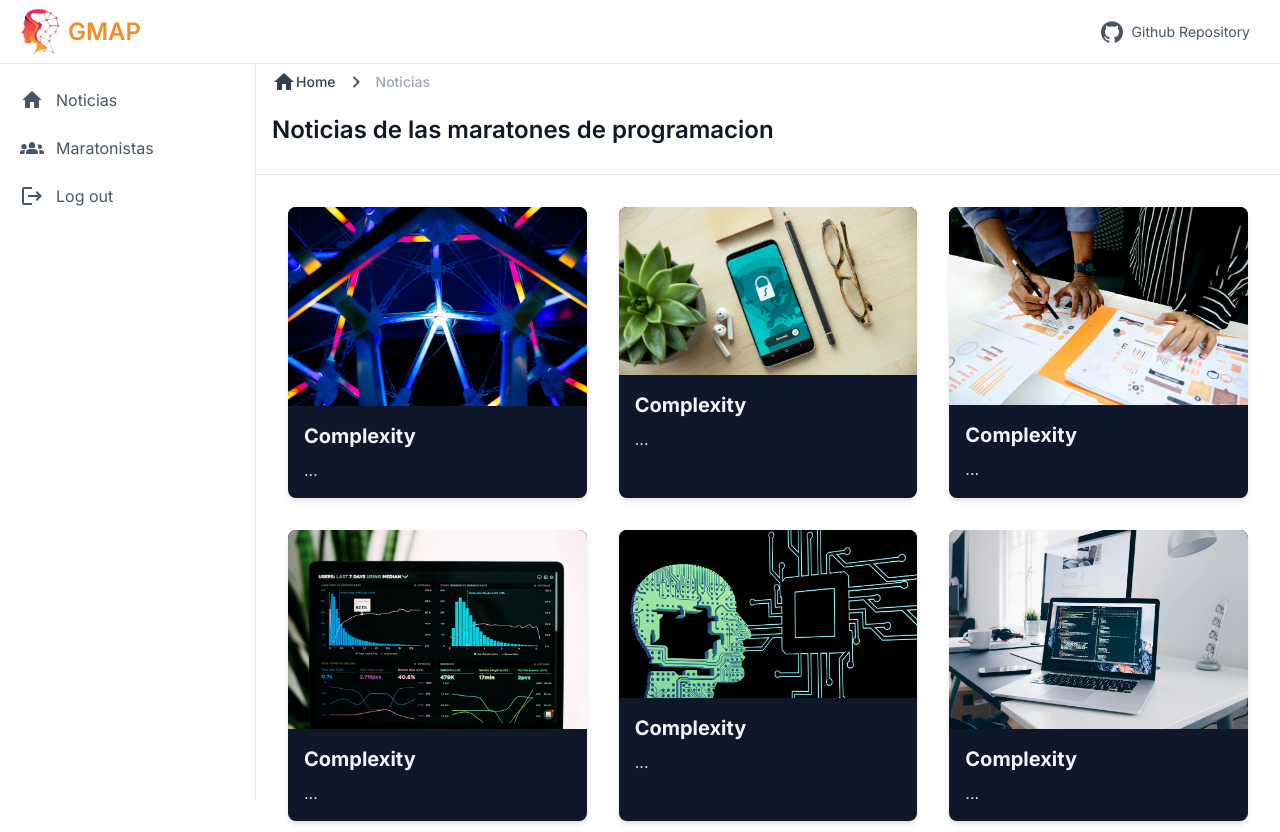
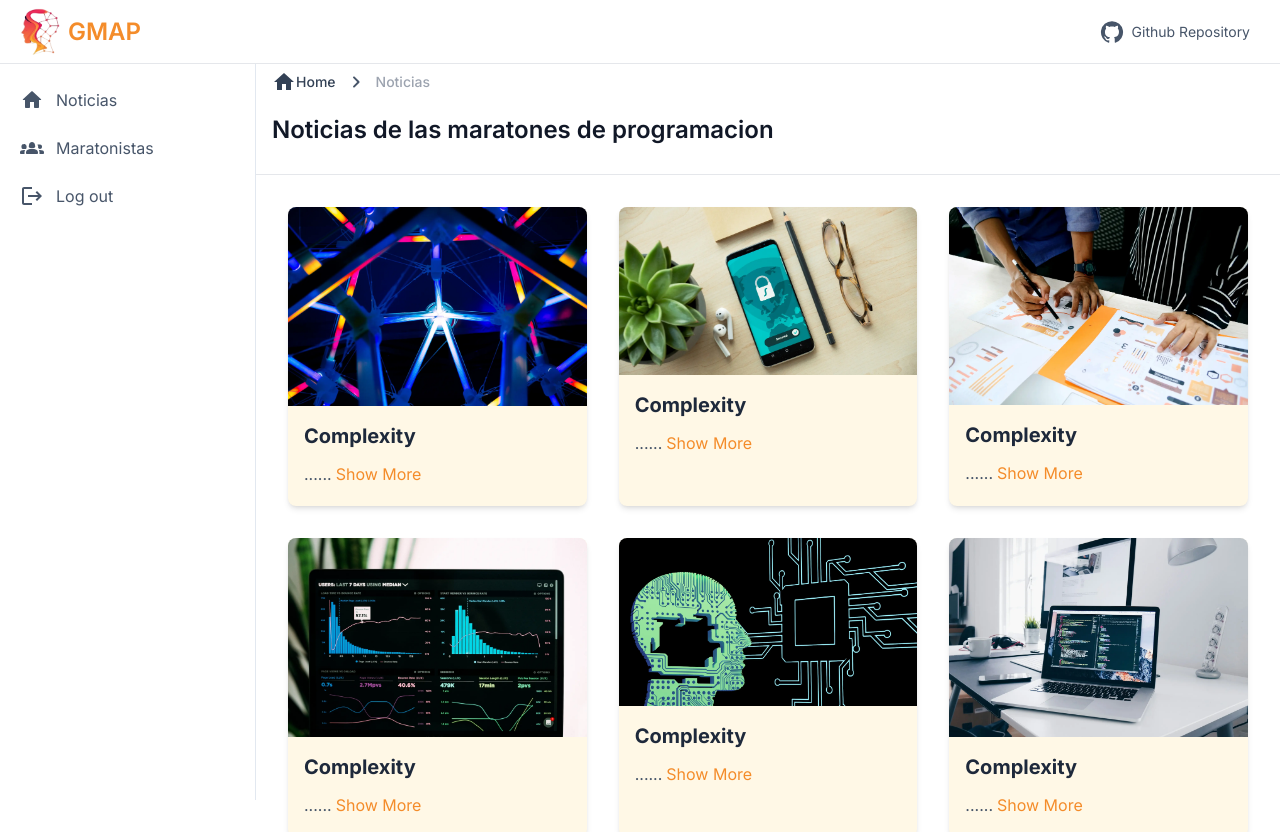
Before and after one commit to Git-Darkmoon/GMAP, a Next.js app: page /home/news in a window 1280 px wide. Shown: the top 832 px of the page. Built offline with nearby package versions, Linux system fonts and the light colour scheme.

Commit message:
feat: Show more button functionality.

```diff
--- a/src/components/NewsCard.tsx
+++ b/src/components/NewsCard.tsx
@@ -1,20 +1,34 @@
+"use client"
+
 import { News } from "@/utils/myTypes"
 import Image from "next/image"
+import { useState } from "react"
 
 const NewsCard: React.FC<News> = ({ image, title, desc }) => {
+  const [showMore, setShowMore] = useState<boolean>(false)
+
   return (
-    <div className="bg-slate-900 text-slate-100 rounded-lg shadow-md hover:shadow-lg">
+    <div className="bg-myOrange-50 self-stretch text-slate-800 rounded-lg shadow-md hover:shadow-lg hover:scale-105 transition-all">
       <Image
         src={image}
         alt={title}
         width={300}
         height={300}
-        className="w-full h-auto rounded-t-lg"
+        className="w-full rounded-t-lg"
         priority
       />
       <div className="p-4">
         <h3 className="text-xl font-bold">{title}</h3>
-        <p className="mt-2 text-gray-300">{desc}</p>
+        <p className="mt-2 text-slate-600 ">
+          {showMore ? desc : `${desc.slice(0, 130)}...`}
+
+          <button
+            className="ml-1 text-myOrange-500 py-1 hover:underline hover:underline-offset-2"
+            onClick={() => setShowMore(!showMore)}
+          >
+            {showMore ? "Show Less" : "Show More"}
+          </button>
+        </p>
       </div>
     </div>
   )
```
